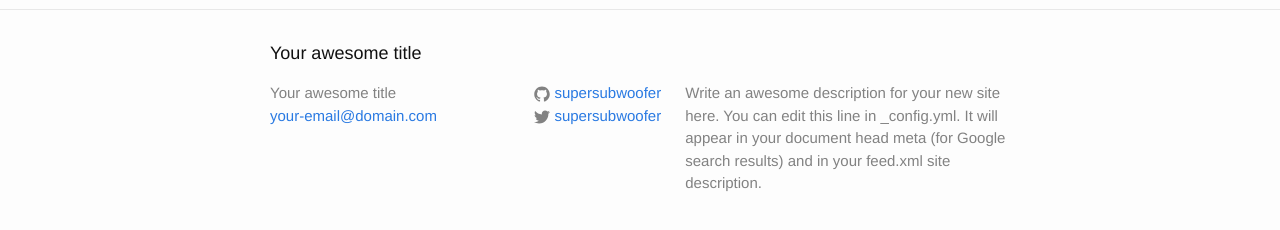
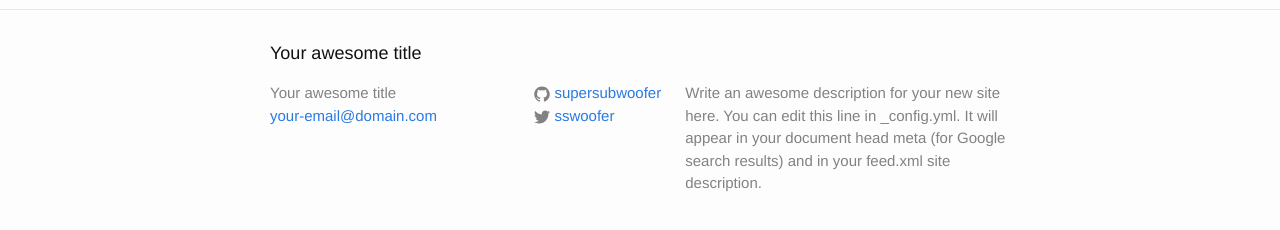
Before and after one commit to supersubwoofer/blog, a Jekyll site: the page built from index.html, in a window 1280 px wide. Shown: the part 287-517 px from the top of the page. Built offline with Jekyll 4.4.1, drawn with Linux system fonts in a browser that asks for light colours.

Commit message:
change twitter account

```diff
--- a/_config.yml
+++ b/_config.yml
@@ -7,7 +7,7 @@ description: > # this means to ignore newlines until "baseurl:"
   Google search results) and in your feed.xml site description.
 baseurl: "/myblog/" # the subpath of your site, e.g. /blog/
 url: "http://supersubwoofer.github.io" # the base hostname & protocol for your site
-twitter_username: supersubwoofer
+twitter_username: sswoofer
 github_username:  supersubwoofer
 
 # Build settings
```
